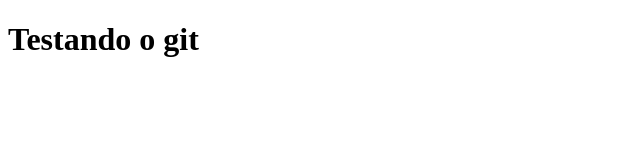
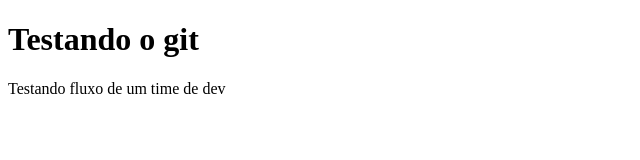
Before and after one commit to dedewillian/curso_git_1, a plain HTML site: page index.html in a window 1280 px wide. Shown: the whole page, without its empty margins (0-640 px from the left). Drawn offline with Linux system fonts and the light colour scheme.

Commit message:
Adicionado um novo parágrafo

```diff
--- a/index.html
+++ b/index.html
@@ -8,5 +8,6 @@
 </head>
 <body>
     <h1>Testando o git</h1>
+    <p>Testando fluxo de um time de dev</p>
 </body>
 </html>
```
